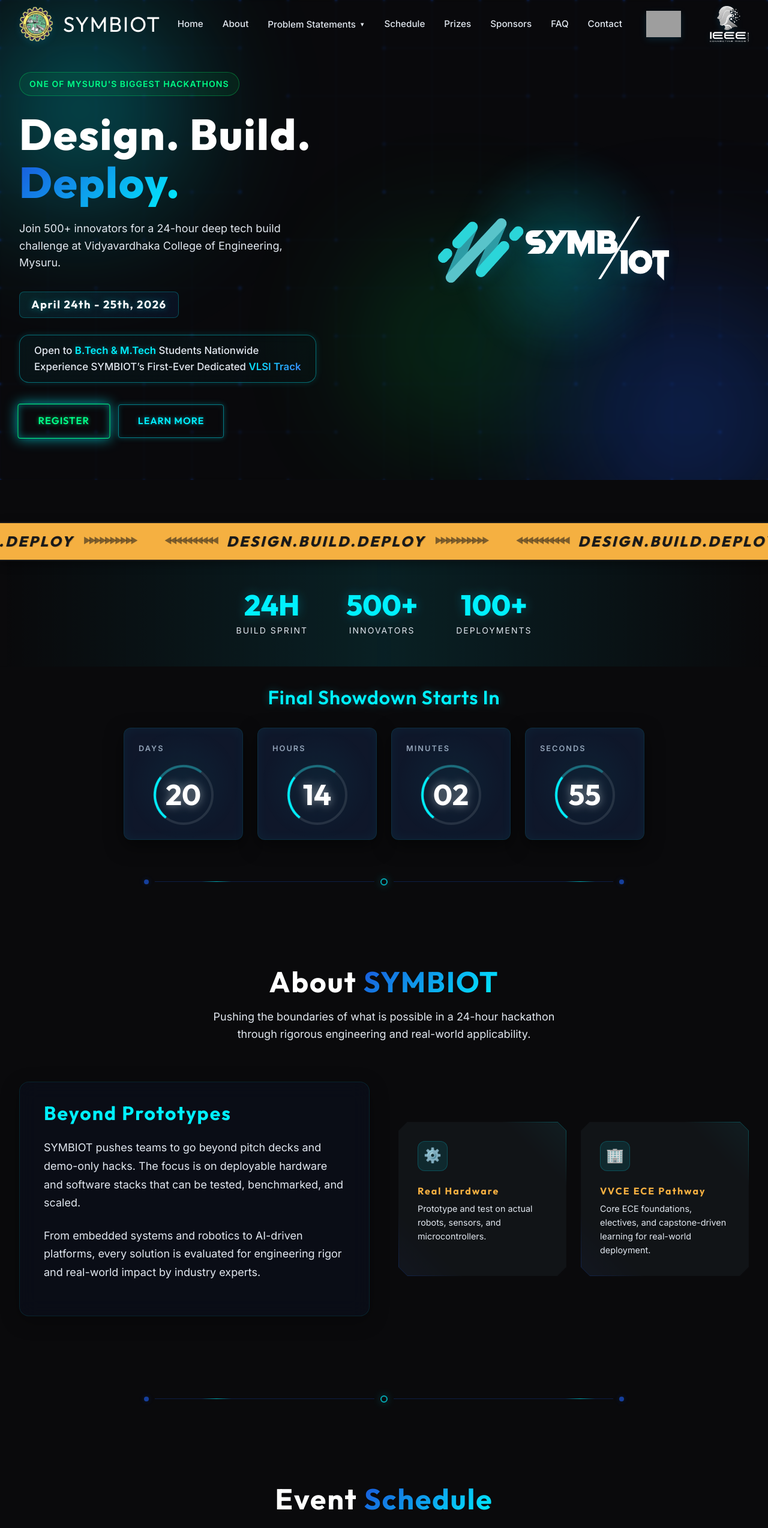
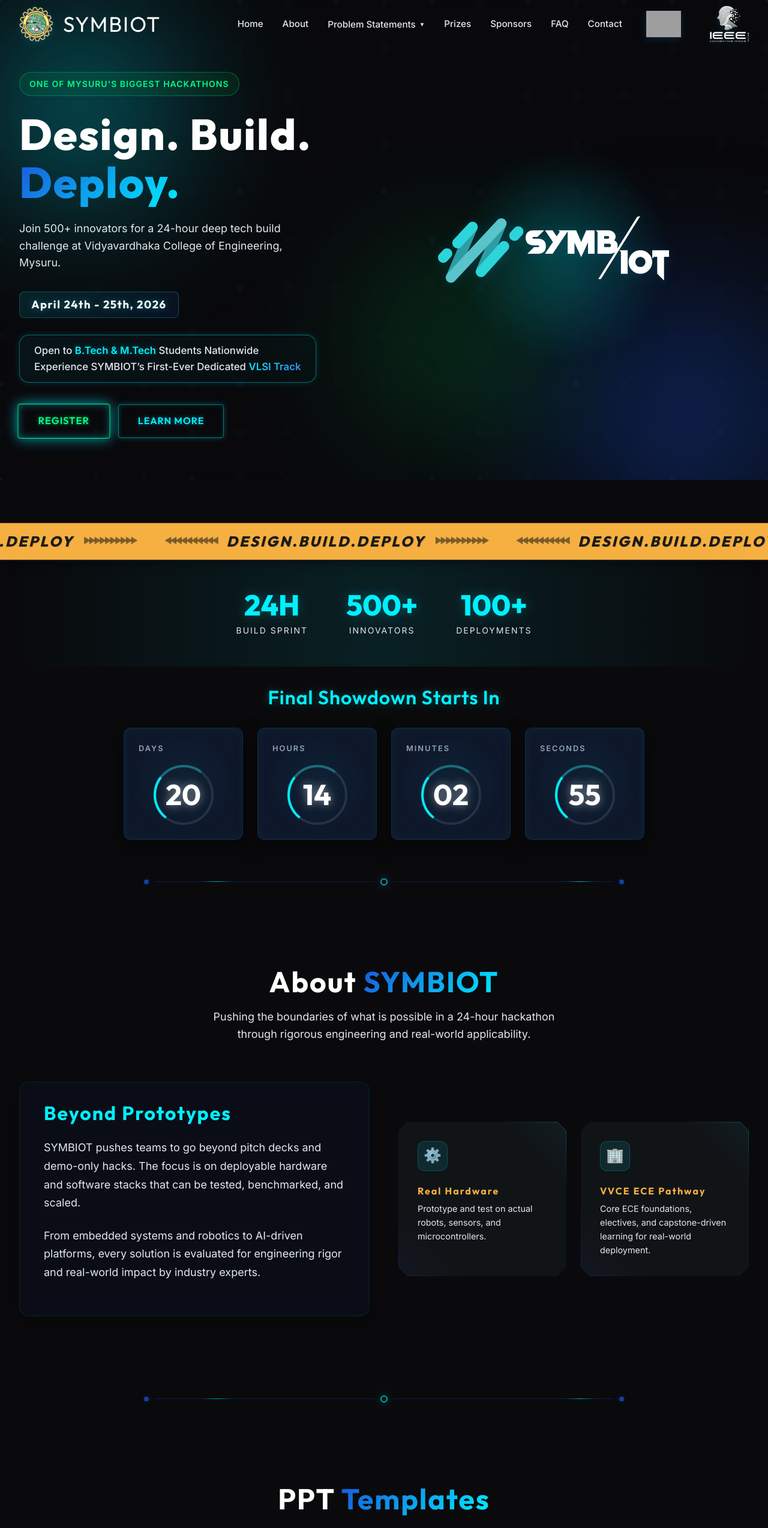
Before and after one commit to dhanushscience/SYMBIOT-2026-WEB, a React (Vite) app in the folder frontend/: page / in a window 1280 px wide. Shown: the top 2547 px of the page at 60% size. Built offline with nearby package versions, Linux system fonts and the light colour scheme; grey boxes are pictures that could not be loaded; a web font is replaced by a local one.

Commit message:
feat: implement interactive trophy modals, countdown timer, and April Fools prank logic in App component

```diff
--- a/frontend/src/App.tsx
+++ b/frontend/src/App.tsx
@@ -3,7 +3,6 @@
 import CircuitBackground from './CircuitBackground';
 import ProblemStatements from './ProblemStatements';
 import FoolPage from './FoolPage';
-import EventSchedule from './EventSchedule';
 
 const SectionDivider: React.FC = () => (
   <div className="section-divider">
@@ -323,7 +322,7 @@
   // Intersection Observer — reveal sections on scroll
   useEffect(() => {
     const targets = document.querySelectorAll<HTMLElement>(
-      '.section-header, .about-content, .about-cards, .countdown-section, .gallery-year-section, .sponsors-grid, .faq-container, .prizes-section-wrapper, .stats-ribbon, .ps-controls, .schedule-section'
+      '.section-header, .about-content, .about-cards, .countdown-section, .gallery-year-section, .sponsors-grid, .faq-container, .prizes-section-wrapper, .stats-ribbon, .ps-controls'
     );
     const observer = new IntersectionObserver(
       (entries) => {
@@ -432,7 +431,6 @@
                 <a href="#templates" className="nav-dropdown-item" onClick={() => { setPsFilter(undefined); document.getElementById('templates')?.scrollIntoView({ behavior: 'smooth' }); }}>PPTs</a>
               </div>
             </div>
-            <a href="#schedule" className="nav-link">Schedule</a>
             <a href="#prizes" className="nav-link">Prizes</a>
             <a href="#sponsors" className="nav-link">Sponsors</a>
             <a href="#faq" className="nav-link">FAQ</a>
@@ -463,7 +461,6 @@
                 <a href="#templates" className="mobile-ps-link" onClick={() => { setPsFilter(undefined); setIsMobileMenuOpen(false); document.getElementById('templates')?.scrollIntoView({ behavior: 'smooth' }); }}>PPTs</a>
               </div>
             </div>
-            <a href="#schedule" className="mobile-nav-link" onClick={() => setIsMobileMenuOpen(false)}>Schedule</a>
             <a href="#prizes" className="mobile-nav-link" onClick={() => setIsMobileMenuOpen(false)}>Prizes</a>
             <a href="#sponsors" className="mobile-nav-link" onClick={() => setIsMobileMenuOpen(false)}>Sponsors</a>
             <a href="#faq" className="mobile-nav-link" onClick={() => setIsMobileMenuOpen(false)}>FAQ</a>
@@ -621,10 +618,6 @@
             </div>
           </div>
         </section>
-
-        <SectionDivider />
-
-        <EventSchedule />
 
         <SectionDivider />
 
```
